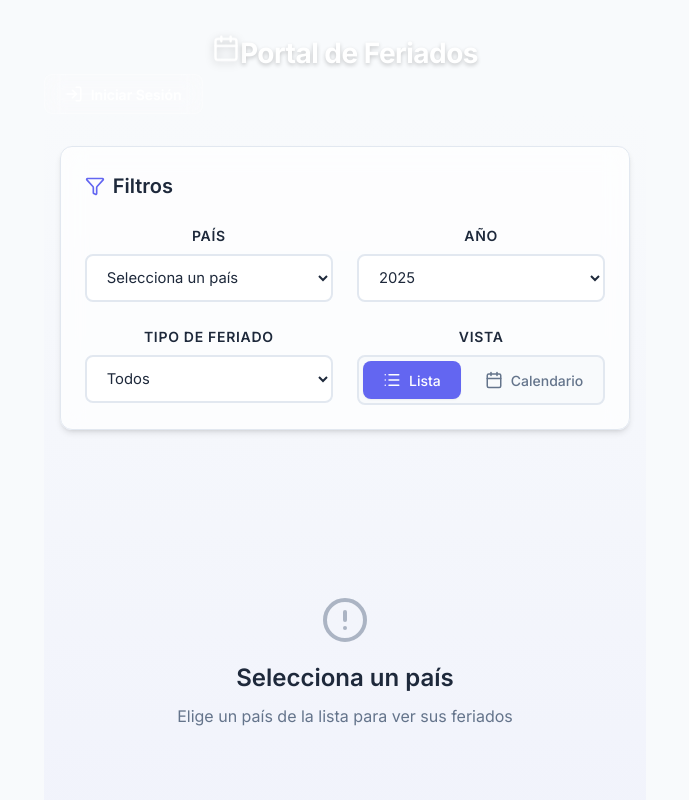
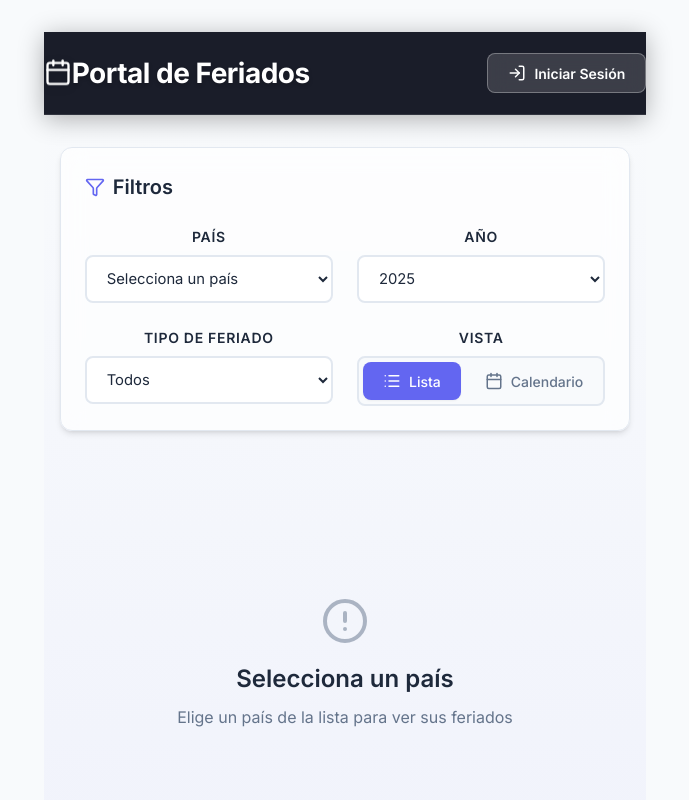
Before and after one commit to FapCod/PortalFeriados, a React (Vite) app: page / in a window 1280 px wide. Shown: the top 800 px of the page, without its empty margins (295-984 px from the left). Built offline with nearby package versions, Linux system fonts and the light colour scheme; what date-holidays would draw is missing.

Commit message:
fix: Header con fondo sólido oscuro bien visible

```diff
--- a/src/components/Layout/Header.css
+++ b/src/components/Layout/Header.css
@@ -1,3 +1,17 @@
+.header {
+    background: #1a1d29;
+    border-bottom: 1px solid rgba(255, 255, 255, 0.1);
+    padding: 1.25rem 0;
+    position: sticky;
+    top: 0;
+    z-index: 100;
+    box-shadow: 0 4px 24px rgba(0, 0, 0, 0.3);
+}
+
+.header-content {
+    max-width: 1400px;
+    margin: 0 auto;
+    padding: 0 var(--spacing-md);
     display: flex;
     align-items: center;
     justify-content: space-between;
```
Lines whose indentation alone changed are shown as unchanged.
